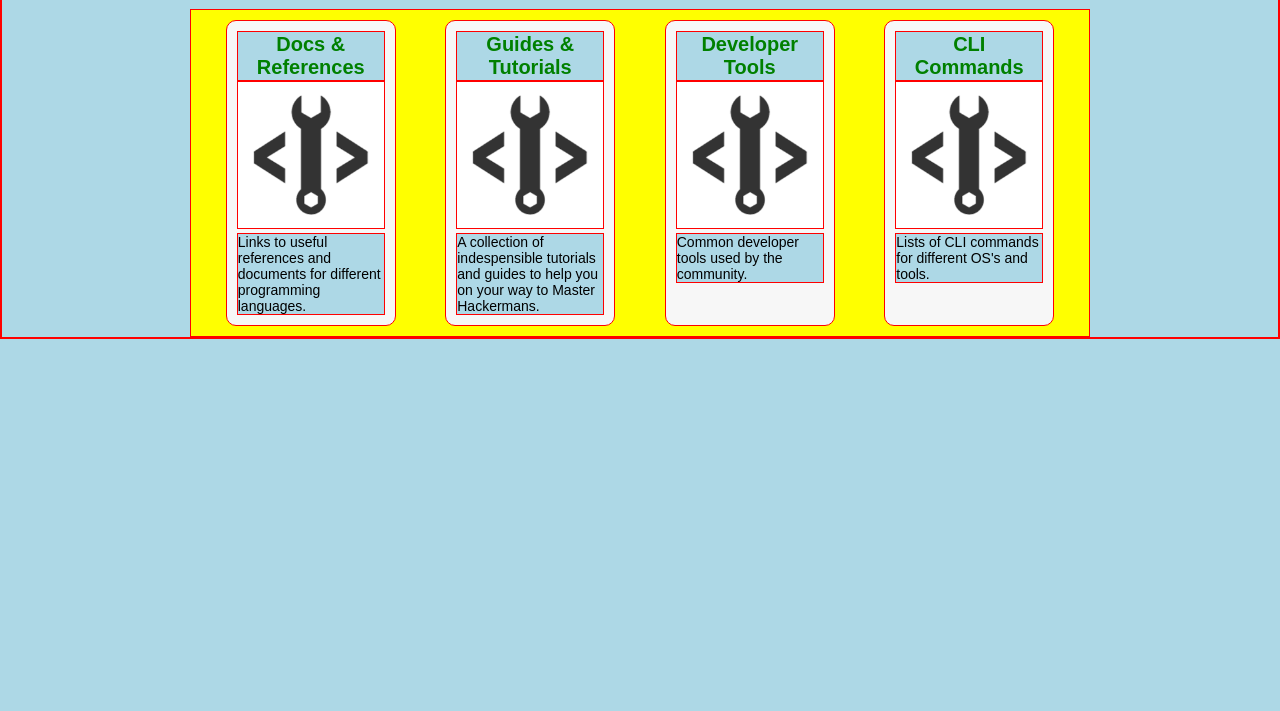
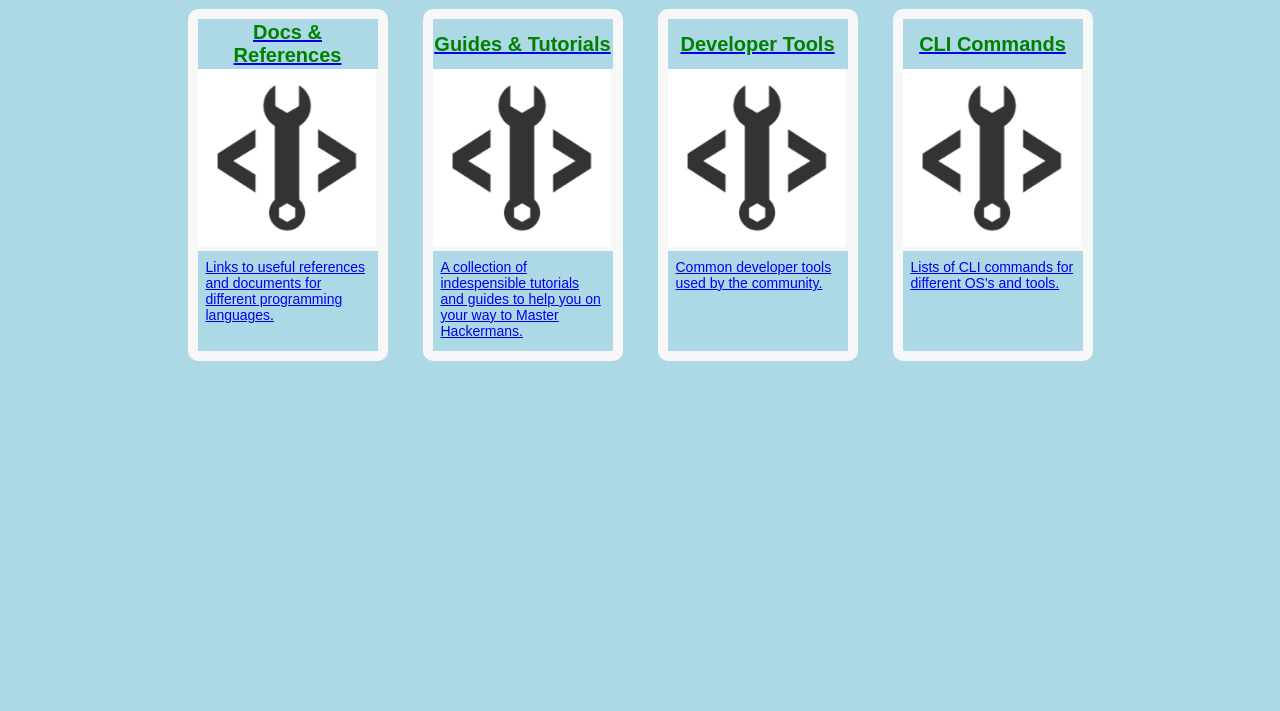
Before and after one commit to tullyd43/dt-dev, a plain HTML site: page index.html in a window 1280 px wide. Shown: the part 89-800 px from the top of the page. Drawn offline with Linux system fonts and the light colour scheme.

Commit message:
added links to pages for cards on home page and added html files for those pages

```diff
--- a/index.html
+++ b/index.html
@@ -21,26 +21,34 @@
         </div>
     </nav>
     <section class="devlinks">
+        <a href="reference-docs.html">
             <div class="linkcards">
                 <h2>Docs & References</h2>
                 <img src="images/gear and wrench.png" alt="">
                 <p>Links to useful references and documents for different programming languages.</p>
             </div>
+        </a>
+        <a href="guides-tutorials.html">
             <div class="linkcards">
                 <h2>Guides & Tutorials</h2>
                 <img src="images/gear and wrench.png" alt="">
                 <p>A collection of indespensible tutorials and guides to help you on your way to Master Hackermans.</p>
             </div>
+        </a>
+        <a href="dev-tools.html">
             <div class="linkcards">
                 <h2>Developer Tools</h2>
                 <img src="images/gear and wrench.png" alt="">
                 <p>Common developer tools used by the community.</p>
             </div>
+        </a>
+        <a href="cli-commands.html">
             <div class="linkcards">
                 <h2>CLI Commands</h2>
                 <img src="images/gear and wrench.png" alt="">
                 <p>Lists of CLI commands for different OS's and tools.</p>
             </div>
+        </a>
     </section>
 </body>
 
--- a/styles/styles.css
+++ b/styles/styles.css
@@ -1,6 +1,6 @@
 * {
     background-color: lightblue;
-    border: 1px solid red;
+    /* border: 1px solid red; */
     box-sizing: border-box;
     margin: 0;
     font-family: Arial, Helvetica, sans-serif;
@@ -38,9 +38,10 @@ input#searchbox{
     margin-left: auto;
     margin-right: auto;
     height: auto;
-    max-width: 900px;
+    max-width: 950px;
+    gap: 10px;
     /* width: 800px; */
-    background-color: yellow;
+
     justify-items: center;
     /* overflow: auto; */
     /* grid-auto-flow: row dense; */
@@ -55,7 +56,7 @@ input#searchbox{
     margin: 10px;
     padding: 10px;
     border-radius: 10px;
-    width: 170px;
+    width: 200px;
 }
 .devlinks h2{
     color: green;
@@ -69,8 +70,10 @@ input#searchbox{
 }
 .linkcards img {
     height: auto;
-    width: 148px;
+    width: 178px;
 }
 section div p {
     font-size: 14px;
+    padding: 8px;
+    height: 100px
 }
```
Also changed, not shown: guides-tutorials.html (added, +11 -0 lines), reference-docs.html (added, +11 -0 lines), cli-commands.html (added), dev-tools.html (added). Lines whose indentation alone changed are shown as unchanged.
